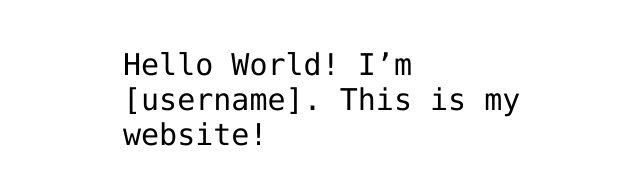
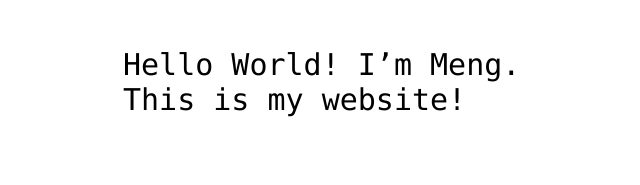
Before and after one commit to meng100/hello-world, a plain HTML site: page index.html in a window 1280 px wide. Shown: the part 341-526 px from the top of the page, without its empty margins (317-957 px from the left). Drawn offline with Linux system fonts and the light colour scheme.

Commit message:
Update index.html

```diff
--- a/index.html
+++ b/index.html
@@ -12,7 +12,7 @@
 <img src="https://octodex.github.com/images/daftpunktocat-thomas.gif" id="octocat" alt="octocat-gif" />
 
 <!-- Change this code here by copy and pasting your template on line 15 -->
-<p>Hello World! I’m [username]. This is my website!</p>
+<p>Hello World! I’m Meng. This is my website!</p>
 
 </body>
 </html>
```
